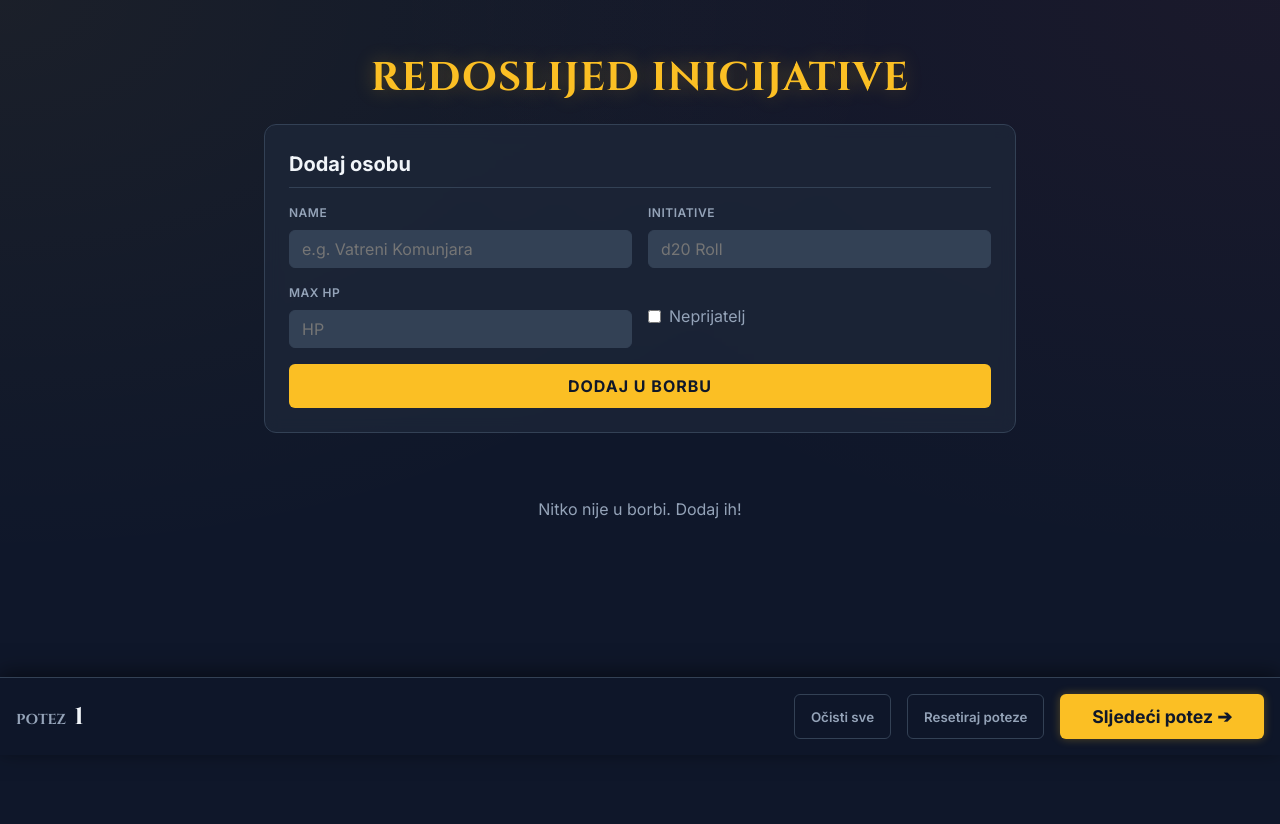
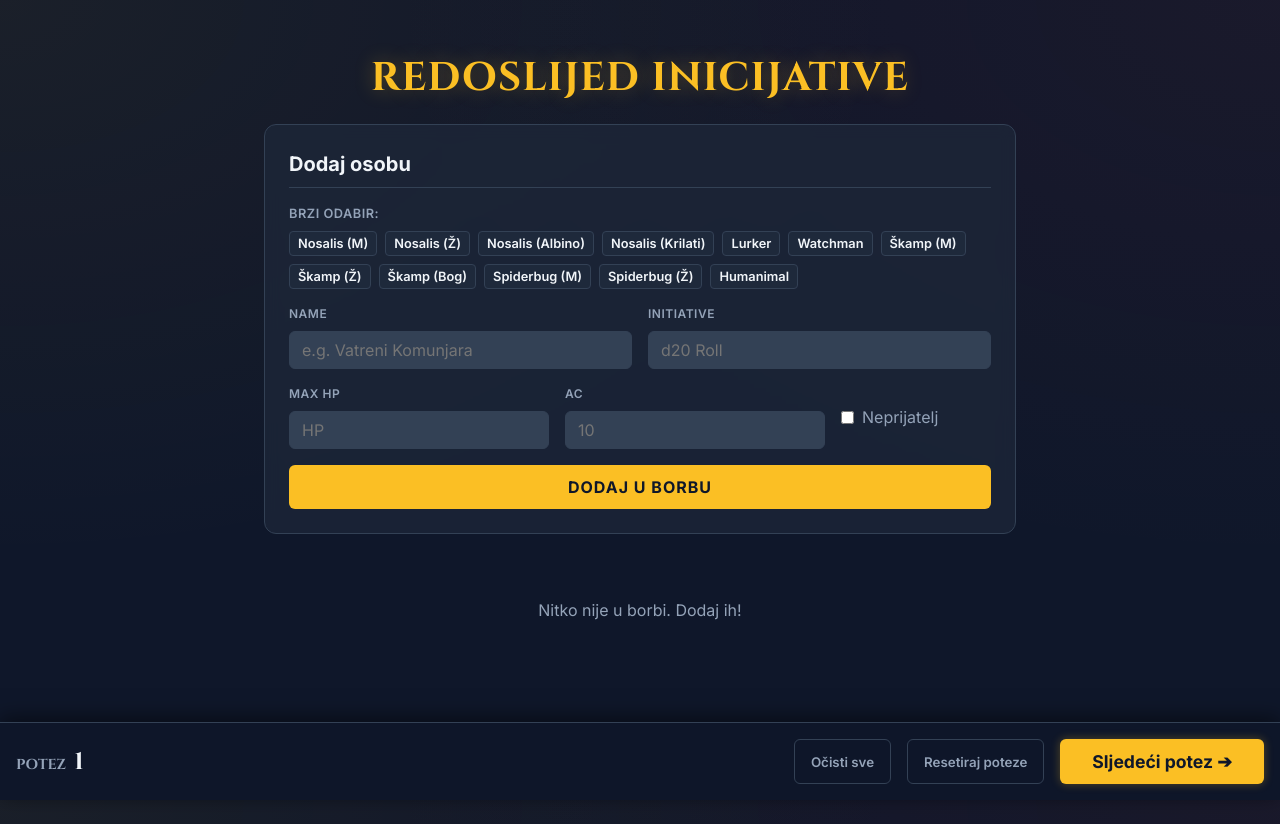
Before and after one commit to luceKomits/initiativeTracker, a React (Vite) app: page / in a window 1280 px wide. Shown: the top 824 px of the page. Before the commit the page ends 800 px from the top, so only its background shows below. Built offline with nearby package versions, Linux system fonts and the light colour scheme.

Commit message:
Added features

```diff
--- a/src/components/CreateEntityForm.jsx
+++ b/src/components/CreateEntityForm.jsx
@@ -1,10 +1,12 @@
 import React, { useState } from 'react';
+import { PRELOADED_ENEMIES } from '../data/enemies';
 import styles from './CreateEntityForm.module.css';
 
 const CreateEntityForm = ({ onAdd }) => {
     const [name, setName] = useState('');
     const [initiative, setInitiative] = useState('');
     const [hp, setHp] = useState('');
+    const [ac, setAc] = useState('');
     const [isEnemy, setIsEnemy] = useState(false);
 
     const handleSubmit = (e) => {
@@ -16,6 +18,7 @@ const CreateEntityForm = ({ onAdd }) => {
             initiative: parseInt(initiative),
             hp: parseInt(hp) || 10,
             maxHp: parseInt(hp) || 10,
+            ac: parseInt(ac) || 10,
             isEnemy,
             conditions: []
         });
@@ -24,11 +27,45 @@ const CreateEntityForm = ({ onAdd }) => {
         setName('');
         setInitiative('');
         setHp('');
+        setAc('');
+    };
+
+    const handleQuickAdd = (enemy) => {
+        setName(enemy.name);
+        setHp(enemy.hp);
+        setAc(enemy.ac);
+        setIsEnemy(true);
+        // Reset initiative so user rolls for it
+        setInitiative('');
     };
 
     return (
         <form className={styles.formCard} onSubmit={handleSubmit}>
             <h3 className={styles.title}>Dodaj osobu</h3>
+
+            <div className={styles.quickAdd}>
+                <span className={styles.label} style={{ display: 'block', marginBottom: '8px', fontSize: '0.8em' }}>Brzi odabir:</span>
+                <div style={{ display: 'flex', gap: '8px', flexWrap: 'wrap', marginBottom: '16px' }}>
+                    {PRELOADED_ENEMIES.map(enemy => (
+                        <button
+                            key={enemy.name}
+                            type="button"
+                            onClick={() => handleQuickAdd(enemy)}
+                            style={{
+                                padding: '4px 8px',
+                                fontSize: '0.8em',
+                                background: 'var(--bg-secondary)',
+                                border: '1px solid var(--border-color)',
+                                borderRadius: '4px',
+                                color: 'var(--text-primary)',
+                                cursor: 'pointer'
+                            }}
+                        >
+                            {enemy.name}
+                        </button>
+                    ))}
+                </div>
+            </div>
 
             <div className={styles.row}>
                 <div className={styles.inputGroup}>
@@ -61,6 +98,15 @@ const CreateEntityForm = ({ onAdd }) => {
                         onChange={e => setHp(e.target.value)}
                     />
                 </div>
+                <div className={styles.inputGroup}>
+                    <label className={styles.label}>AC</label>
+                    <input
+                        type="number"
+                        placeholder="10"
+                        value={ac}
+                        onChange={e => setAc(e.target.value)}
+                    />
+                </div>
                 <div className={`${styles.inputGroup} ${styles.checkboxGroup}`}>
                     <input
                         type="checkbox"
--- a/src/components/EntityCard.jsx
+++ b/src/components/EntityCard.jsx
@@ -38,7 +38,10 @@ const EntityCard = ({ entity, active, onDelete, onUpdate }) => {
             <div className={styles.header}>
                 <div className={styles.nameInfo}>
                     <div className={styles.initiative}>{entity.initiative}</div>
-                    <div className={styles.name}>{entity.name}</div>
+                    <div className={styles.name}>
+                        {entity.name}
+                        {entity.ac && <span style={{ fontSize: '0.8em', opacity: 0.7, marginLeft: '8px' }}>🛡️{entity.ac}</span>}
+                    </div>
                 </div>
                 <button className={styles.deleteBtn} onClick={() => onDelete(entity.id)} title="Remove combatant">✕</button>
             </div>
--- a/src/data/conditions.js
+++ b/src/data/conditions.js
@@ -18,7 +18,7 @@ export const CONDITION_COLORS = {
   "Frozen": "#06b6d4",
   "Unconscious": "#64748b",
   "Light Bleeding": "#ef4444",
-  "Heavy Bleeding (Stationary)": "#991b1b",
-  "Heavy Bleeding (Moving)": "#7f1d1d",
+  "Heavy Bleeding (Stacionarno)": "#991b1b",
+  "Heavy Bleeding (Kretanje)": "#7f1d1d",
   "default": "#fbbf24"
 };
--- /dev/null
+++ b/src/data/enemies.js
@@ -0,0 +1,14 @@
+export const PRELOADED_ENEMIES = [
+    { name: "Nosalis (M)", hp: 35, ac: 8 },
+    { name: "Nosalis (Ž)", hp: 25, ac: 8 },
+    { name: "Nosalis (Albino)", hp: 40, ac: 10 },
+    { name: "Nosalis (Krilati)", hp: 16, ac: 6 },
+    { name: "Lurker", hp: 15, ac: 6 },
+    { name: "Watchman", hp: 25, ac: 12 },
+    { name: "Škamp (M)", hp: 60, ac: 12 },
+    { name: "Škamp (Ž)", hp: 10, ac: 12 },
+    { name: "Škamp (Bog)", hp: 350, ac: 16 },
+    { name: "Spiderbug (M)", hp: 15, ac: 14 },
+    { name: "Spiderbug (Ž)", hp: 10, ac: 12 },
+    { name: "Humanimal", hp: 30, ac: 10 }
+];
```
